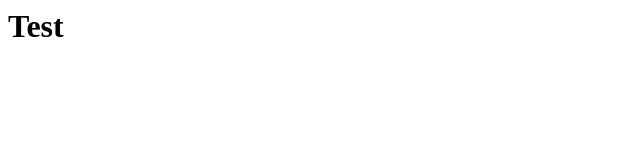
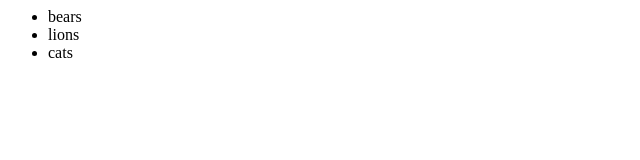
Before and after one commit to julianhasse/whatever, a plain HTML site: page index.html in a window 1280 px wide. Shown: the whole page, without its empty margins (0-640 px from the left). Drawn offline with Linux system fonts and the light colour scheme.

Commit message:
Update index.html

```diff
--- a/index.html
+++ b/index.html
@@ -1 +1,4 @@
-<h1>Test</h1>
+<ul>
+  <li>bears</li>
+   <li>lions</li>
+   <li>cats</li>
```
